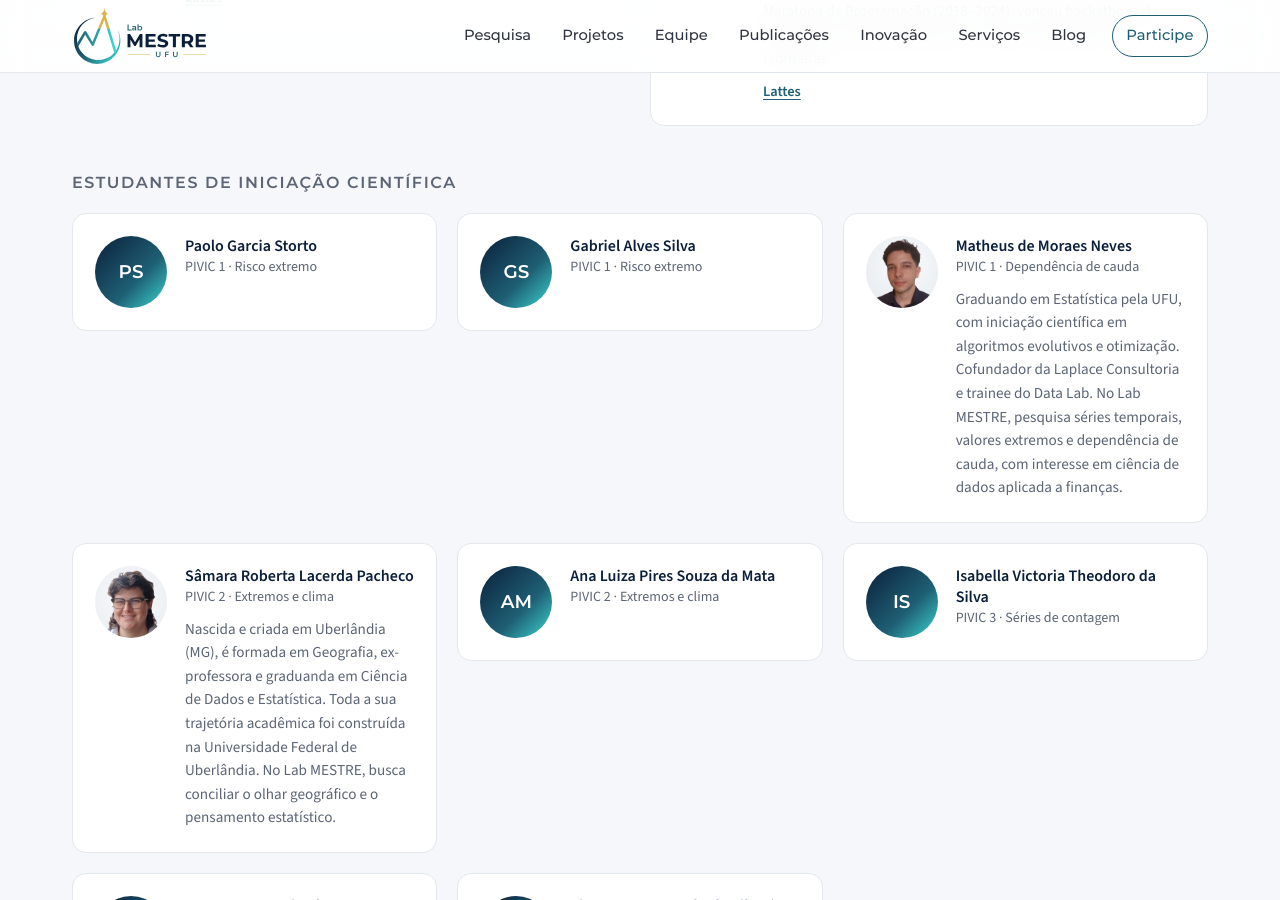
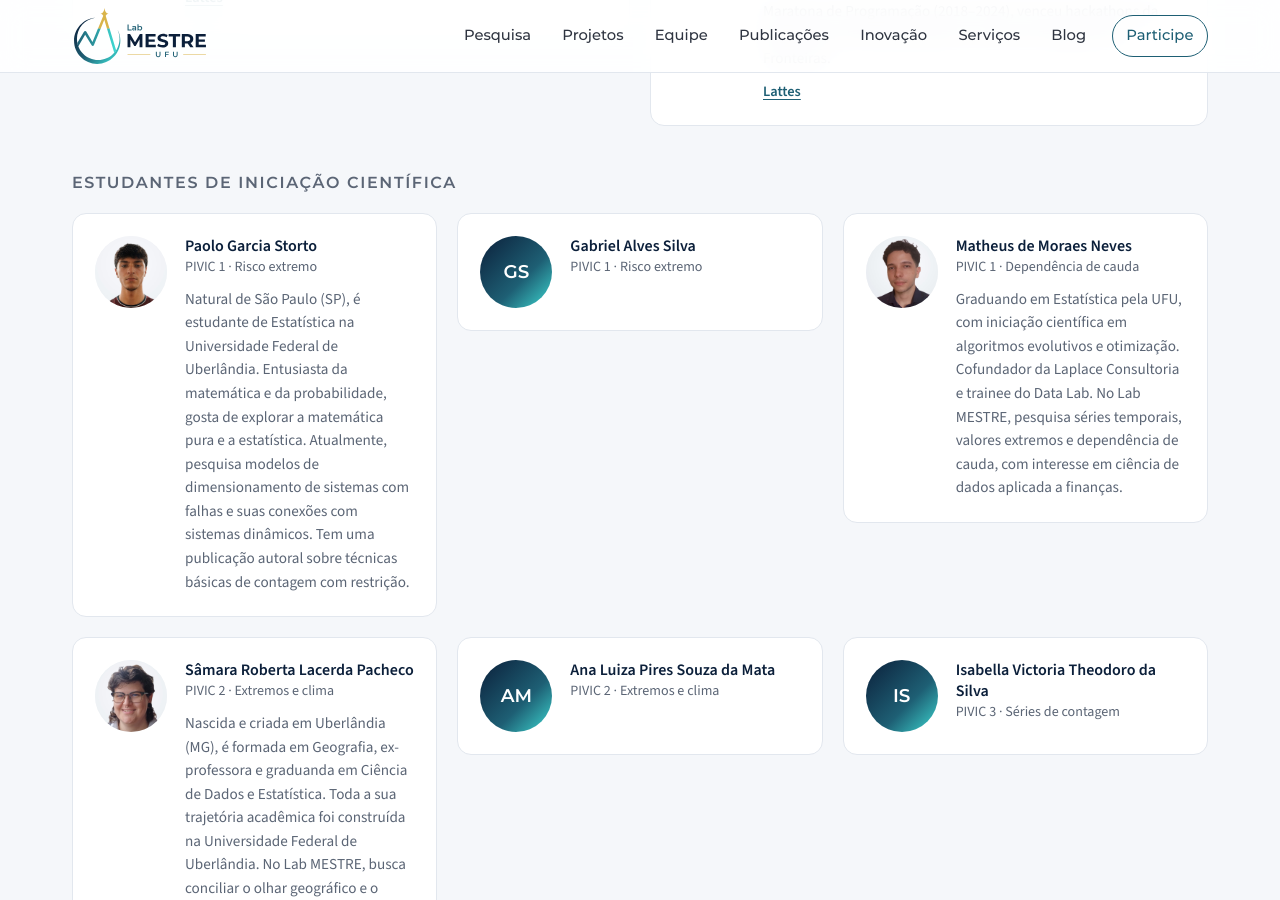
Before and after one commit to matheusguerrero/labmestre, a Jekyll site: the page built from index.html, in a window 1280 px wide and 900 px high, scrolled down 5510 px. Built offline with Jekyll 4.4.1, drawn with Linux system fonts in a browser that asks for light colours.

Commit message:
Equipe: minibio e foto do Paolo Garcia Storto
Foto com fundo trocado por fundo liso de estúdio; a pessoa não foi
alterada. Foto também no cadastro de autores do blog.

Co-Authored-By: Claude Opus 5.5 <noreply@anthropic.com>

```diff
--- a/_data/autores.yml
+++ b/_data/autores.yml
@@ -24,6 +24,7 @@ samara:
 paolo:
   nome: Paolo Garcia Storto
   papel: Estudante de iniciação científica
+  foto: /assets/img/paolo-storto.jpg
 
 gabriel:
   nome: Gabriel Alves Silva
--- a/index.html
+++ b/index.html
@@ -243,7 +243,20 @@ layout: default
 
         <h3 class="group-title reveal">Estudantes de iniciação científica</h3>
         <ul class="people people--bio people--students reveal">
-          <li class="person"><div class="avatar" aria-hidden="true">PS</div><div><p class="person-name">Paolo Garcia Storto</p><p class="person-role">PIVIC 1 · Risco extremo</p></div></li>
+          <li class="person">
+            <img class="avatar" src="{{ '/assets/img/paolo-storto.jpg' | relative_url }}" alt="Foto de Paolo Garcia Storto" width="72" height="72" loading="lazy">
+            <div>
+              <p class="person-name">Paolo Garcia Storto</p>
+              <p class="person-role">PIVIC 1 · Risco extremo</p>
+              <p class="person-bio">
+                Natural de São Paulo (SP), é estudante de Estatística na Universidade Federal de
+                Uberlândia. Entusiasta da matemática e da probabilidade, gosta de explorar a matemática
+                pura e a estatística. Atualmente, pesquisa modelos de dimensionamento de sistemas com
+                falhas e suas conexões com sistemas dinâmicos. Tem uma publicação autoral sobre
+                técnicas básicas de contagem com restrição.
+              </p>
+            </div>
+          </li>
           <li class="person"><div class="avatar" aria-hidden="true">GS</div><div><p class="person-name">Gabriel Alves Silva</p><p class="person-role">PIVIC 1 · Risco extremo</p></div></li>
           <li class="person">
             <img class="avatar" src="{{ '/assets/img/matheus-neves.jpg' | relative_url }}" alt="Foto de Matheus de Moraes Neves" width="72" height="72" loading="lazy">
```
Also changed, not shown: assets/img/paolo-storto.jpg (added).
